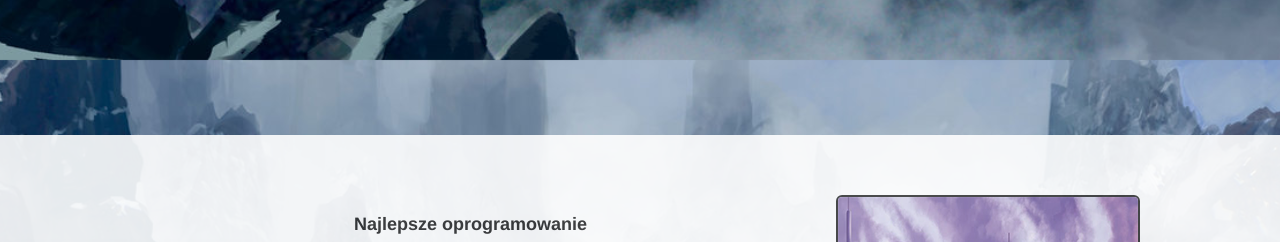
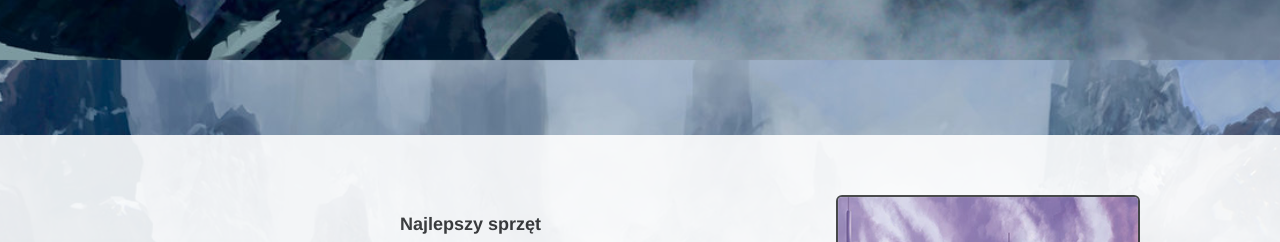
Before and after one commit to Yoshuro/yoshuro.github.io, a plain HTML site: page index.html in a window 1280 px wide. Shown: the part 1540-1782 px from the top of the page. Drawn offline with nearby package versions, Linux system fonts and the light colour scheme.

Commit message:
fix paragraph name

```diff
--- a/index.html
+++ b/index.html
@@ -94,7 +94,7 @@
     <div id="desk">
       <div class="content">
         <img src="img/f1.png" />
-        <h4>Najlepsze oprogramowanie</h4>
+        <h4>Najlepszy sprzęt</h4>
         <p>
           Lorem ipsum dolor sit amet, consectetur adipiscing elit. Etiam cursus lorem felis, ut feugiat magna euismod in. Phasellus eu viverra nisl, nec luctus ligula. Morbi malesuada dictum vehicula. Sed finibus pellentesque pellentesque. Vivamus convallis eros efficitur libero consectetur interdum. Vestibulum lacinia nec dui porta sollicitudin. Maecenas eu ornare tellus, viverra ultrices odio. Cras at tincidunt sapien, id accumsan turpis. Aliquam sodales nec nunc vitae rutrum. Donec at auctor ipsum. Aliquam orci est, tincidunt vel dui a, maximus auctor neque. Pellentesque sed dictum enim. Nulla sit amet nulla non purus dapibus tincidunt vitae eget dolor. Suspendisse eleifend tempus tempus. Nam iaculis gravida dolor.
         </p>
```
